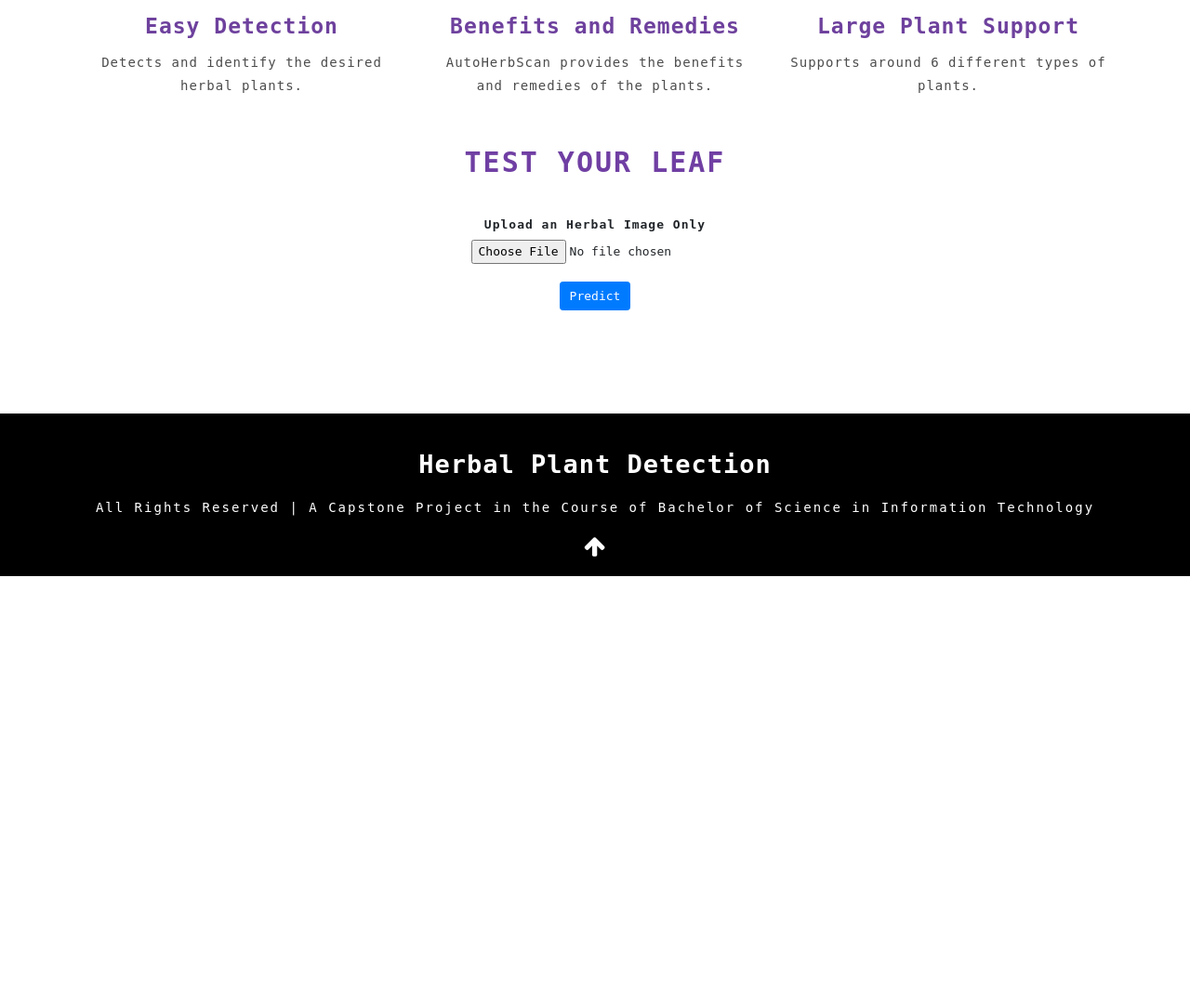
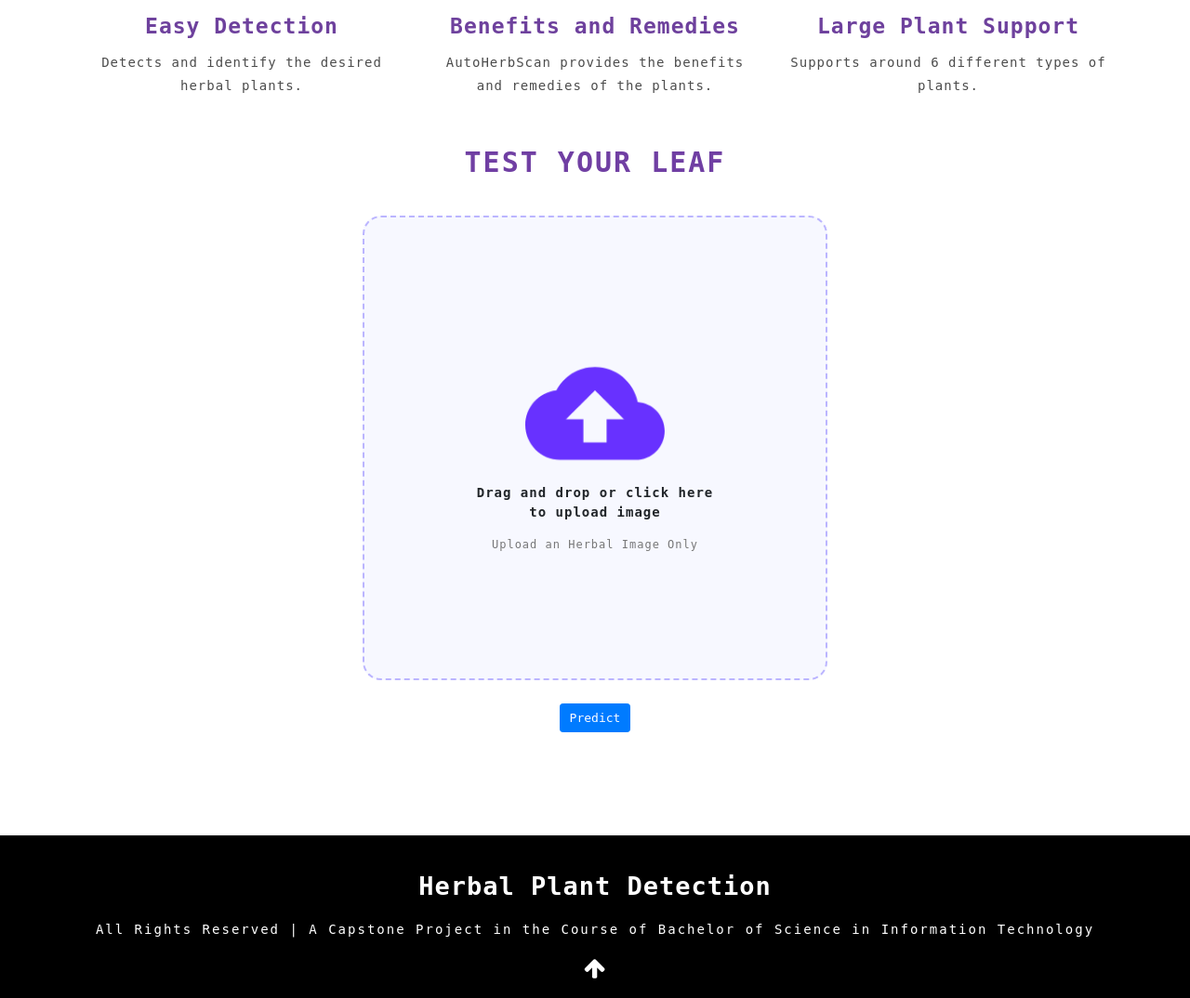
Before and after one commit to Eanspick/Herbal-Identification, a Flask app: page / in a window 1280 px wide. Shown: the part 1869-2943 px from the top of the page at 93% size. Before the commit the page ends 2489 px from the top, so only its background shows below. Run offline with Flask 3, Linux system fonts and the light colour scheme; some libraries are stand-ins or nearby versions.

Commit message:
Update image upload design

```diff
--- /dev/null
+++ b/app/static/js/main.js
@@ -0,0 +1,23 @@
+const DROP_AREA = document.getElementById("drag-n-drop-area");
+const INPUT_IMAGE = document.getElementById("inputImage");
+const IMAGE_VIEW = document.getElementById("img-view");
+
+INPUT_IMAGE.addEventListener("change", uploadImage);
+
+function uploadImage() {
+  let imgLink = URL.createObjectURL(INPUT_IMAGE.files[0]);
+  IMAGE_VIEW.style.backgroundImage = `url(${imgLink})`;
+  IMAGE_VIEW.style.border = 0;
+  IMAGE_VIEW.textContent = "";
+}
+
+DROP_AREA.addEventListener("dragover", (e) => e.preventDefault());
+DROP_AREA.addEventListener("drop", (e) => {
+  e.preventDefault();
+  INPUT_IMAGE.files = e.dataTransfer.files;
+  uploadImage();
+});
+
+if (INPUT_IMAGE.files.length > 0) {
+  uploadImage();
+}
--- a/app/static/styles/style.css
+++ b/app/static/styles/style.css
@@ -557,8 +557,8 @@ ul.short_ls li a {
 }
 
 /* about */
-.about-two-grids{
-color: rgb(129, 40, 189);
+.about-two-grids {
+  color: rgb(129, 40, 189);
 }
 .about-oil-w3layouts {
   padding: 3em 1em;
@@ -1219,3 +1219,41 @@ a.move-top {
     width: 100%;
   }
 }
+
+/* Custom */
+
+#drag-n-drop-area {
+  width: 500px;
+  height: 500px;
+  background: #fff;
+  text-align: center;
+  justify-content: center;
+  margin-bottom: 25px;
+}
+
+#img-view {
+  display: flex;
+  flex-direction: column;
+  align-items: center;
+  justify-content: center;
+
+  font-size: 14px;
+  width: 100%;
+  height: 100%;
+  border-radius: 20px;
+  border: 2px dashed #bbb5ff;
+  background: #f7f8ff;
+  background-repeat: no-repeat;
+  background-size: 100% 100%;
+}
+
+#img-view img {
+  width: 150px;
+}
+
+#img-view span {
+  display: block;
+  font-size: 12px;
+  color: #777;
+  margin-top: 15px;
+}
--- a/app/templates/index.html
+++ b/app/templates/index.html
@@ -200,9 +200,15 @@
     <div class="row" style="justify-content: center;">
       <form action="{{ url_for('predict') }}" method="POST" enctype=multipart/form-data>
         <div class="form-group text-center">
-          <label for="exampleFormControlFile1"><b>Upload an Herbal Image Only</b></label>
-          <input type="file" name="file" class="form-control-file" id="inputImage" onchange=previewImage(event)
-            required>
+          <label for="inputImage" id="drag-n-drop-area">
+            <input type="file" accept="image/*" name="file" class="form-control-file" id="inputImage" onchange=previewImage(event)
+              required hidden>
+              <div id="img-view">
+                <img src="{{ url_for('static', filename='images/upload.png') }}" alt="Upload Image">
+                <b><p>Drag and drop or click here<br>to upload image</p></b>
+                <span>Upload an Herbal Image Only</span>
+              </div>
+          </label>
           <br />
           <button class="btn btn-primary" type="submit"> Predict </button>
         </div>
@@ -243,16 +249,7 @@
     integrity="sha384-JZR6Spejh4U02d8jOt6vLEHfe/JQGiRRSQQxSfFWpi1MquVdAyjUar5+76PVCmYl"
     crossorigin="anonymous"></script>
 
-  <script>
-    function previewImage(event) {
-      var reader = new FileReader();
-      reader.onload = function () {
-        var output = document.getElementById('output-image')
-        output.src = reader.result;
-      }
-      reader.readAsDataURL(event.target.files[0]);
-    }
-  </script>
+  <script src="{{ url_for('static', filename='js/main.js') }}"></script>
 </body>
 
 </html>
```
Also changed, not shown: app/static/images/upload.png (added).
